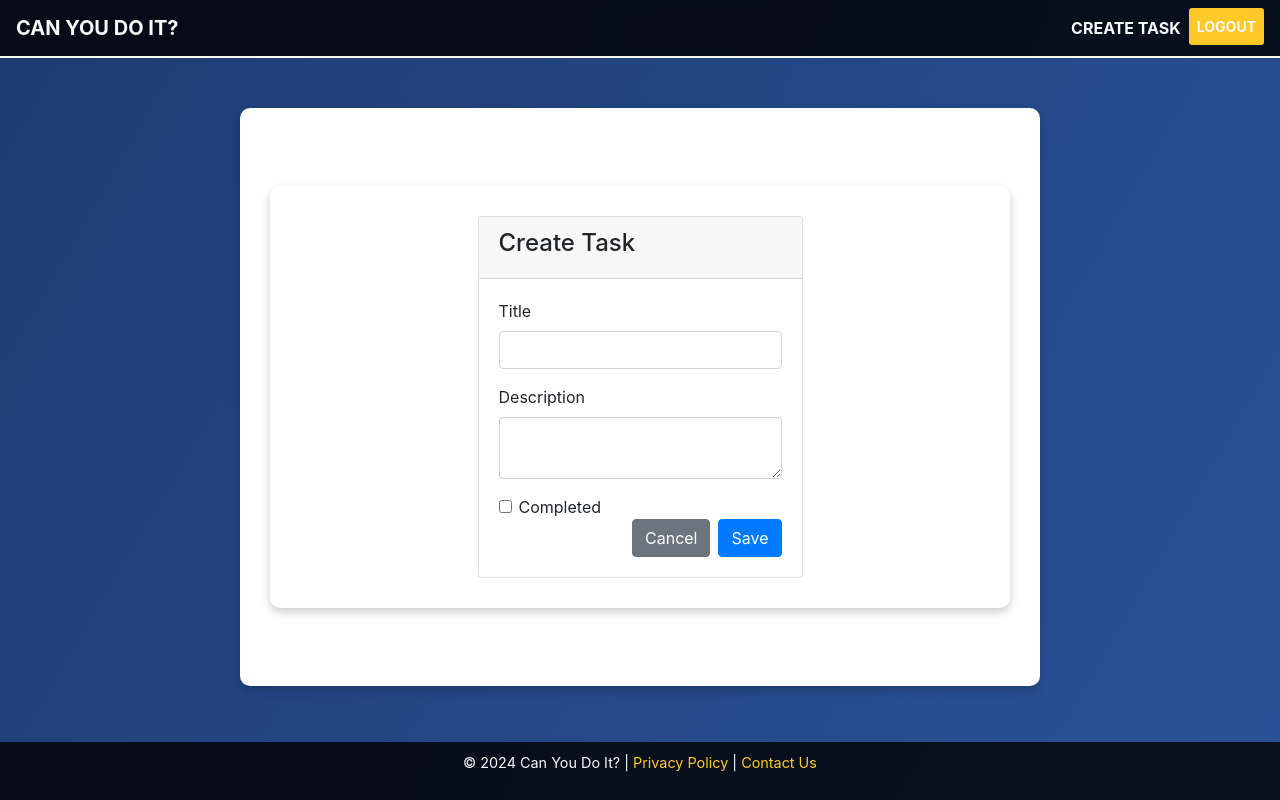
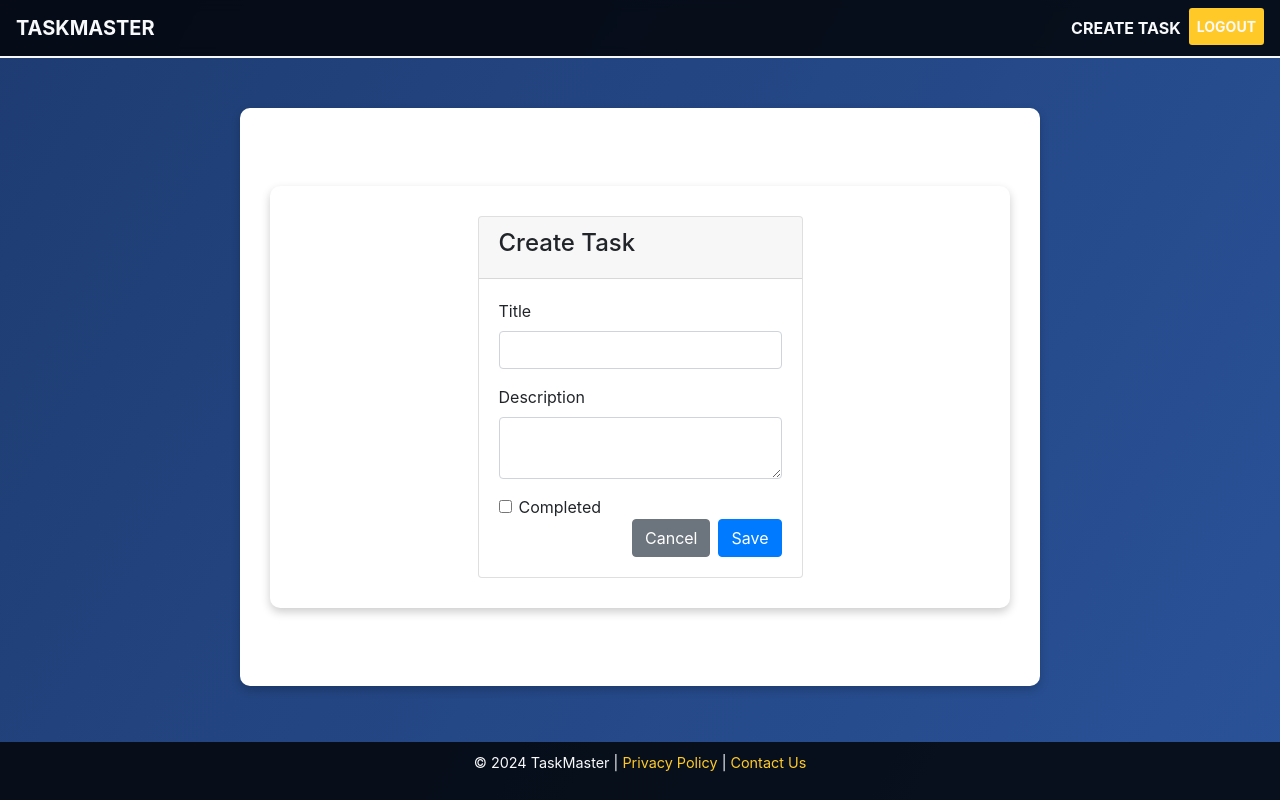
Before and after one commit to Arsank47/DjangoToDoListPublic1, a Django app: page /tasks/create/ in a window 1280 px wide. Run offline with Django 5.2, Linux system fonts and the light colour scheme; a user stored in the database is signed in; some libraries are stand-ins or nearby versions.

Commit message:
changed name from can you do it to TaskMaster

```diff
--- a/todo_list/templates/base.html
+++ b/todo_list/templates/base.html
@@ -3,7 +3,7 @@
 <head>
     <meta charset="UTF-8">
     <meta name="viewport" content="width=device-width, initial-scale=1.0">
-    <title>Can You Do It?</title>
+    <title>TaskMaster</title>
     <!-- Bootstrap CSS -->
     <link rel="stylesheet" href="https://stackpath.bootstrapcdn.com/bootstrap/4.5.2/css/bootstrap.min.css">
     <style>
@@ -75,7 +75,7 @@
 </head>
 <body>
     <nav class="navbar navbar-expand-lg">
-        <a class="navbar-brand" href="{% url 'task_list' %}">Can You Do It?</a>
+        <a class="navbar-brand" href="{% url 'task_list' %}">TaskMaster</a>
         <button class="navbar-toggler" type="button" data-toggle="collapse" data-target="#navbarNav" aria-controls="navbarNav" aria-expanded="false" aria-label="Toggle navigation">
             <span class="navbar-toggler-icon"></span>
         </button>
@@ -104,7 +104,7 @@
     </div>
 
     <footer>
-        <p>&copy; 2024 Can You Do It? | <a href="#">Privacy Policy</a> | <a href="#">Contact Us</a></p>
+        <p>&copy; 2024 TaskMaster | <a href="#">Privacy Policy</a> | <a href="#">Contact Us</a></p>
     </footer>
 
     <!-- Bootstrap JS -->
```
Also changed, not shown: todo_list/db.sqlite3.
